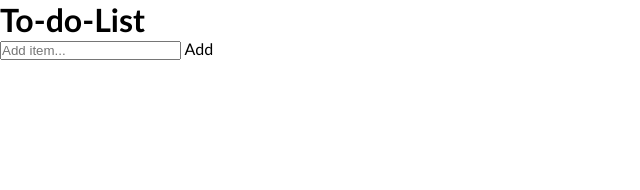
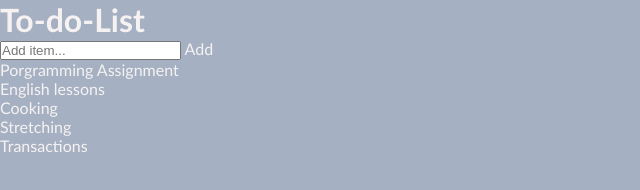
Before and after one commit to remote-webcreation/todo-list, a plain HTML site: page index.html in a window 1280 px wide. Shown: the whole page, without its empty margins (0-640 px from the left). Drawn offline with Linux system fonts and the light colour scheme.

Commit message:
added basic css

```diff
--- a/index.html
+++ b/index.html
@@ -9,12 +9,24 @@
 <body>
 
     <div class="container">
+
         <div class="header">
+
             <h1>To-do-List</h1>
             <input type="text" name="" id="input" placeholder="Add item...">
             <span onclick="newItem();" class="btn">Add </span>
         </div>
+
+        <!-- list div -->
+        <ul id="item">
+            <li>Porgramming Assignment</li>
+            <li>English lessons</li>
+            <li class="checked">Cooking</li>
+            <li>Stretching</li>
+            <li>Transactions</li>
+        </ul>
     </div>
+
 
     <script src="./index.js"></script>
 </body>
--- a/style.css
+++ b/style.css
@@ -5,6 +5,13 @@
 }
 
 body {
+    background-color: #a5b1c2;
     font-family: 'Gill Sans', 'Gill Sans MT', Calibri, 'Trebuchet MS', sans-serif;
     justify-content: center;
+
+    .container {
+        width: 70%;
+        max-width: 25rem;
+        color: #f6f2f2;
+    }
 }
```
